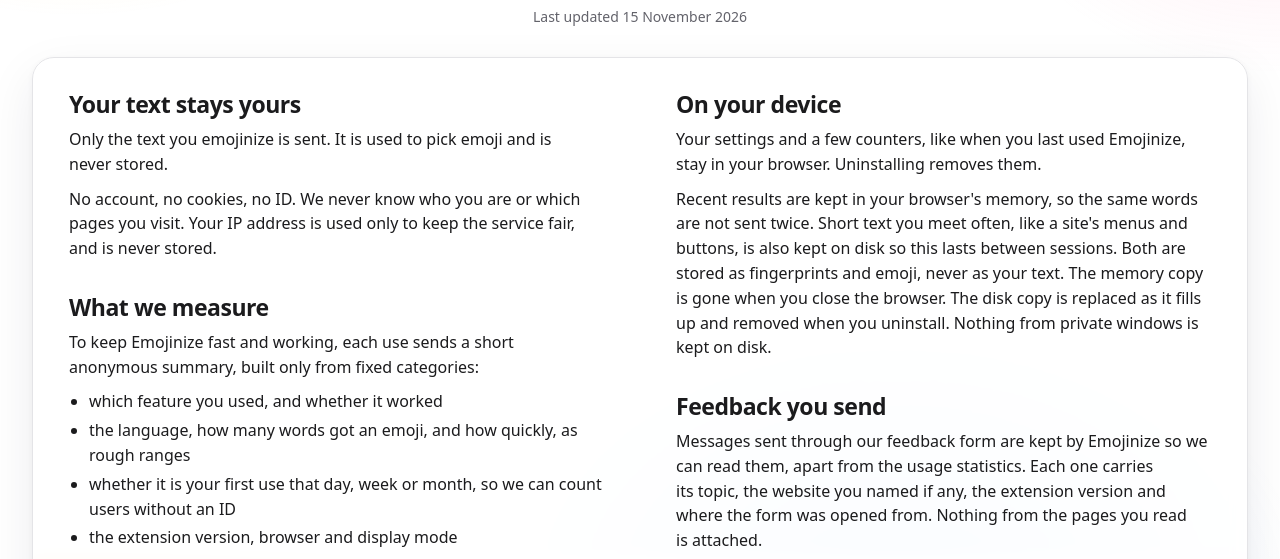
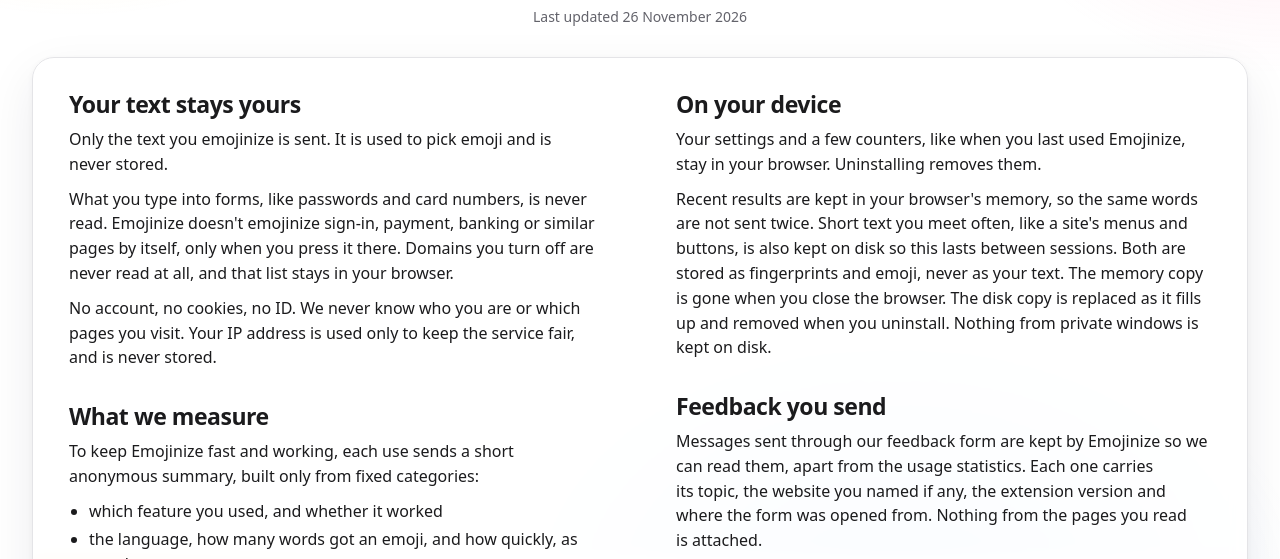
Before and after one commit to yagizgencer/emojinize-website, a plain HTML site: page privacy/index.html in a window 1280 px wide. Shown: the part 241-800 px from the top of the page. Drawn offline with Linux system fonts and the light colour scheme.

Commit message:
Privacy: form fields, sensitive pages and blocked domains
Form fields are never read; sign-in, payment, banking and similar pages are
emojinized only when the person presses it there; domains turned off are
never read and the list stays in the browser. Matches the extension's
84f64ac.

Co-Authored-By: Claude Opus 5.5 <noreply@anthropic.com>

```diff
--- a/privacy/index.html
+++ b/privacy/index.html
@@ -43,13 +43,14 @@
     <div class="whead">
       <div class="deco" aria-hidden="true"><span>🔒</span><span>📝</span><span>🙈</span></div>
       <h1 class="disp sm">Privacy policy</h1>
-      <p class="cap">Last updated 15 November 2026</p>
+      <p class="cap">Last updated 26 November 2026</p>
     </div>
 
     <article class="scard policy">
       <section>
         <h2>Your text stays yours</h2>
         <p>Only the text you emojinize is sent. It is used to pick emoji and is never stored.</p>
+        <p>What you type into forms, like passwords and card numbers, is never read. Emojinize doesn't emojinize sign-in, payment, banking or similar pages by itself, only when you press it there. Domains you turn off are never read at all, and that list stays in your browser.</p>
         <p>No account, no cookies, no ID. We never know who you are or which pages you visit. Your IP address is used only to keep the service fair, and is never stored.</p>
       </section>
 
```
